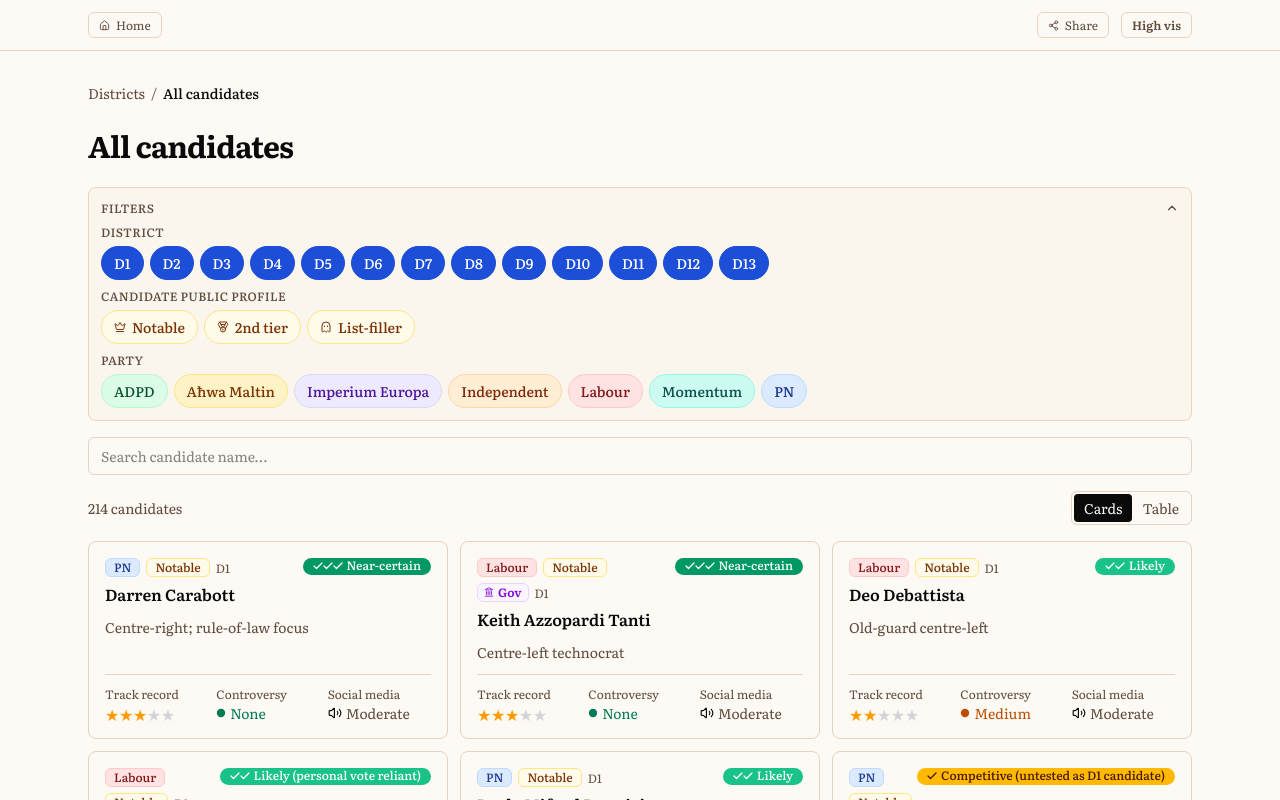
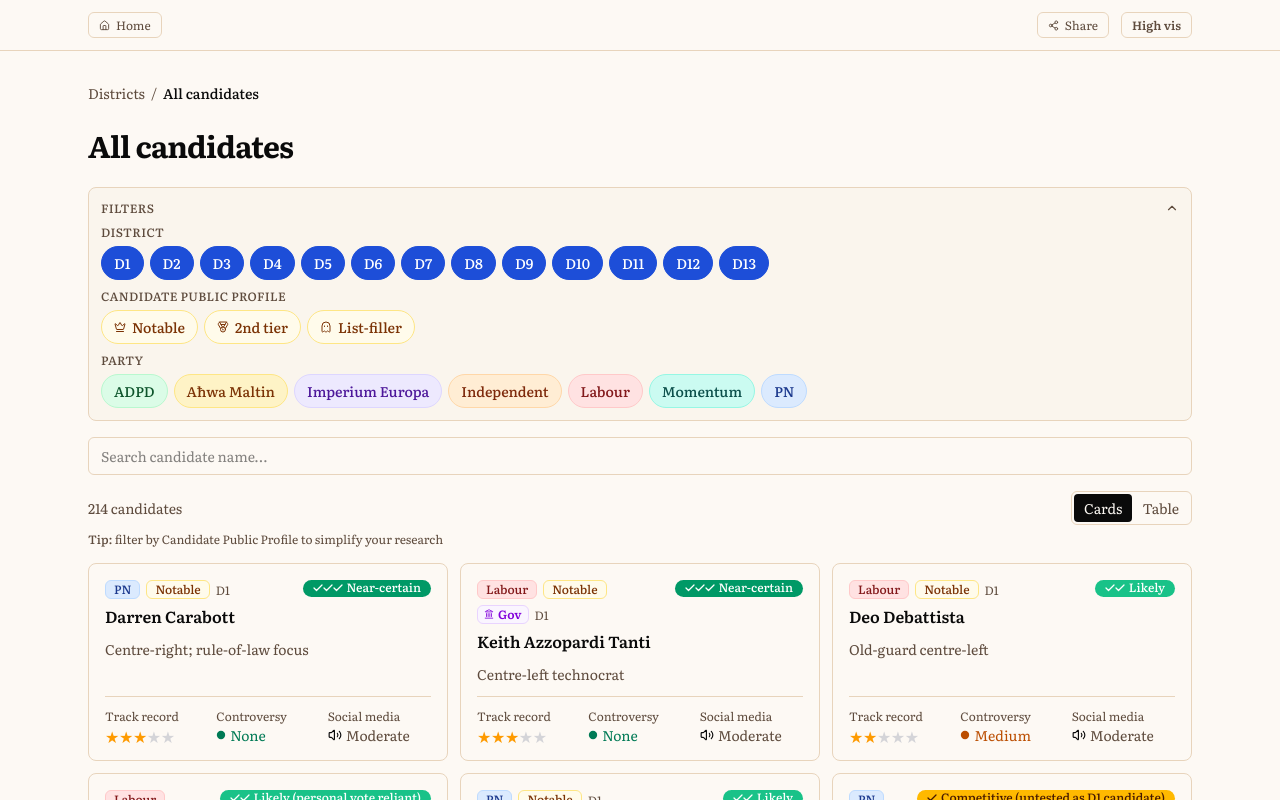
Before and after one commit to flamb24/candidate-analysis, a Next.js app: page /districts/all in a window 1280 px wide. Shown: the top 800 px of the page. Built offline with nearby package versions, Linux system fonts and the light colour scheme.

Commit message:
Add helper tip below candidate count bar
'Tip: filter by Candidate Public Profile to simplify your research'
nudges users towards the most useful filter without requiring them to discover it.

Co-Authored-By: Claude Sonnet 4.6 <noreply@anthropic.com>

```diff
--- a/components/MasterComparison.tsx
+++ b/components/MasterComparison.tsx
@@ -260,6 +260,7 @@ export default function MasterComparison({
         />
       </div>
 
+      <div className="flex flex-col gap-1.5">
         <div className="flex items-center justify-between text-sm text-muted">
           <span>{strings.candidatesCount(filtered.length)}</span>
           <div className="flex rounded-md border border-border bg-background p-0.5 text-sm">
@@ -280,6 +281,10 @@ export default function MasterComparison({
               {strings.viewTable}
             </button>
           </div>
+        </div>
+        <p className="text-xs text-muted">
+          <span className="font-medium">Tip:</span> filter by Candidate Public Profile to simplify your research
+        </p>
       </div>
 
       {view === "cards" ? (
```
Lines whose indentation alone changed are shown as unchanged.
